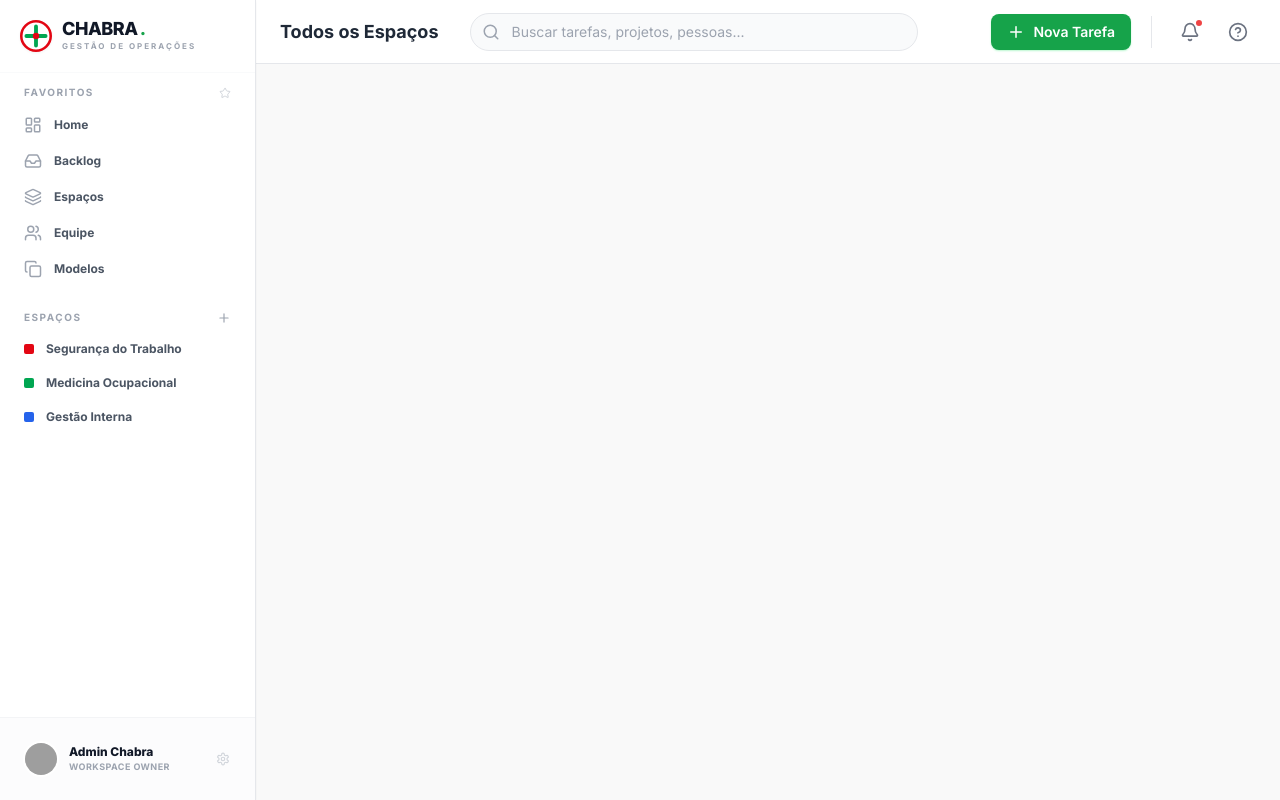
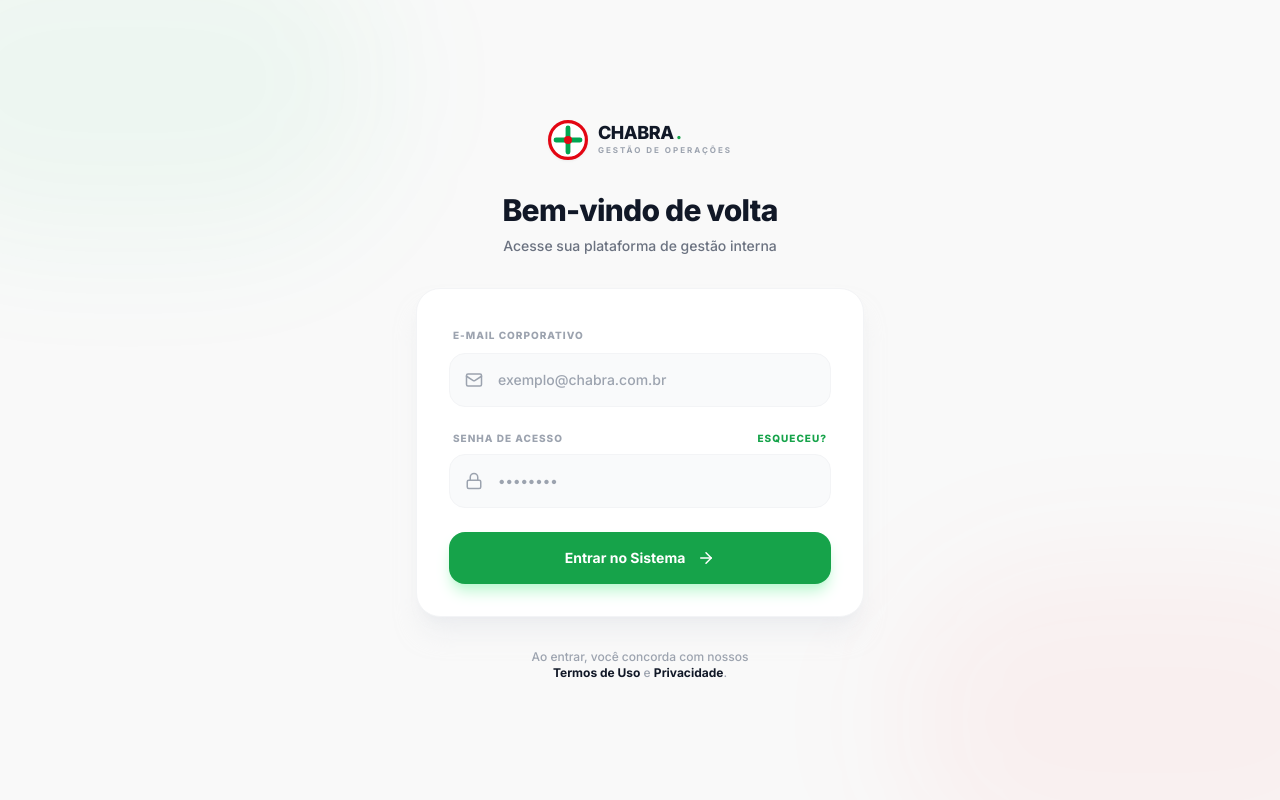
Before and after one commit to joaojefferson-hash/CHABRA, a React (Vite) app: page /#/login in a window 1280 px wide. Built offline with nearby package versions, Linux system fonts and the light colour scheme; grey boxes are pictures that could not be loaded.

Commit message:
Pagina de criação de login

```diff
--- a/App.tsx
+++ b/App.tsx
@@ -1,18 +1,26 @@
 
 import React, { useState, useMemo } from 'react';
-/* Fix: Import HashRouter as Router, Routes, and Route from react-router-dom */
-import { HashRouter as Router, Routes, Route } from 'react-router-dom';
+import { HashRouter as Router, Routes, Route, Navigate } from 'react-router-dom';
+import { AuthProvider, useAuth } from './context/AuthContext.tsx';
 import { Sidebar } from './components/Sidebar.tsx';
 import { TopBar } from './components/TopBar.tsx';
 import { Dashboard } from './pages/Dashboard.tsx';
 import { Tasks } from './pages/Tasks.tsx';
 import { Users } from './pages/Users.tsx';
 import { Templates } from './pages/Templates.tsx';
+import { Login } from './pages/Login.tsx';
 import { mockTasks as initialTasks, mockProjects as initialProjects } from './store.ts';
 import { Task, Project } from './types.ts';
 import { STATUS_CONFIG as initialStatusConfig } from './constants.tsx';
 
-const App: React.FC = () => {
+// Componente para proteger rotas privadas
+const PrivateRoute: React.FC<{ children: React.ReactNode }> = ({ children }) => {
+  const { isAuthenticated } = useAuth();
+  return isAuthenticated ? <>{children}</> : <Navigate to="/login" />;
+};
+
+const AppContent: React.FC = () => {
+  const { isAuthenticated } = useAuth();
   const [tasks, setTasks] = useState<Task[]>(initialTasks);
   const [projects, setProjects] = useState<Project[]>(initialProjects);
   const [activeProjectId, setActiveProjectId] = useState<string | null>(null);
@@ -92,8 +100,16 @@ const App: React.FC = () => {
     }
   };
 
+  if (!isAuthenticated) {
     return (
-    <Router>
+      <Routes>
+        <Route path="/login" element={<Login />} />
+        <Route path="*" element={<Navigate to="/login" />} />
+      </Routes>
+    );
+  }
+
+  return (
     <div className="flex h-screen bg-gray-50 overflow-hidden">
       <Sidebar
         projects={projects}
@@ -124,11 +140,21 @@ const App: React.FC = () => {
             } />
             <Route path="/users" element={<Users />} />
             <Route path="/templates" element={<Templates />} />
+            <Route path="*" element={<Navigate to="/" />} />
           </Routes>
         </main>
       </div>
     </div>
+  );
+};
+
+const App: React.FC = () => {
+  return (
+    <AuthProvider>
+      <Router>
+        <AppContent />
       </Router>
+    </AuthProvider>
   );
 };
 
--- a/components/Sidebar.tsx
+++ b/components/Sidebar.tsx
@@ -1,11 +1,11 @@
 
 import React from 'react';
-/* Fix: Import NavLink and useNavigate from react-router-dom */
 import { NavLink, useNavigate } from 'react-router-dom';
 import { Logo } from './Logo';
 import { NAVIGATION_ITEMS } from '../constants';
 import { Project } from '../types';
-import { Plus, ChevronDown, Star, Settings, Trash2, Edit2 } from 'lucide-react';
+import { useAuth } from '../context/AuthContext.tsx';
+import { Plus, ChevronDown, Star, Settings, Trash2, Edit2, LogOut } from 'lucide-react';
 
 interface SidebarProps {
   projects: Project[];
@@ -25,10 +25,17 @@ export const Sidebar: React.FC<SidebarProps> = ({
   onEditProject
 }) => {
   const navigate = useNavigate();
+  const { logout, user } = useAuth();
 
   const handleProjectClick = (id: string) => {
     onSelectProject(id);
     navigate('/tasks');
+  };
+
+  const handleLogout = () => {
+    if (confirm("Deseja realmente sair do sistema?")) {
+      logout();
+    }
   };
 
   return (
@@ -119,21 +126,29 @@ export const Sidebar: React.FC<SidebarProps> = ({
         </div>
       </nav>
 
-      <div className="p-4 border-t border-gray-100 bg-gray-50/50">
+      <div className="p-4 border-t border-gray-100 bg-gray-50/50 space-y-2">
         <div className="flex items-center gap-3 p-2 rounded-lg hover:bg-white transition-all cursor-pointer border border-transparent hover:border-gray-200">
           <div className="relative">
             <img
-              src="https://picsum.photos/seed/admin/100"
+              src={user?.avatar || "https://picsum.photos/seed/admin/100"}
               alt="User"
               className="w-8 h-8 rounded-full ring-2 ring-white"
             />
           </div>
           <div className="flex-1 overflow-hidden">
-            <p className="text-xs font-extrabold text-gray-900 truncate">Admin Chabra</p>
-            <p className="text-[9px] text-gray-400 font-bold uppercase tracking-wider">Workspace Owner</p>
+            <p className="text-xs font-extrabold text-gray-900 truncate">{user?.name || "Usuário"}</p>
+            <p className="text-[9px] text-gray-400 font-bold uppercase tracking-wider">{user?.role === 'ADMIN' ? 'Administrador' : 'Colaborador'}</p>
           </div>
           <Settings size={14} className="text-gray-300" />
         </div>
+
+        <button
+          onClick={handleLogout}
+          className="w-full flex items-center gap-3 px-3 py-2 text-xs font-bold text-red-500 hover:bg-red-50 rounded-md transition-all group"
+        >
+          <LogOut size={16} className="group-hover:translate-x-0.5 transition-transform" />
+          <span>Sair do Sistema</span>
+        </button>
       </div>
     </aside>
   );
--- /dev/null
+++ b/context/AuthContext.tsx
@@ -0,0 +1,52 @@
+
+import React, { createContext, useContext, useState, ReactNode } from 'react';
+import { User } from '../types.ts';
+import { mockUsers } from '../store.ts';
+
+interface AuthContextType {
+  user: User | null;
+  login: (email: string, pass: string) => Promise<boolean>;
+  logout: () => void;
+  isAuthenticated: boolean;
+}
+
+const AuthContext = createContext<AuthContextType | undefined>(undefined);
+
+export const AuthProvider: React.FC<{ children: ReactNode }> = ({ children }) => {
+  const [user, setUser] = useState<User | null>(() => {
+    const saved = localStorage.getItem('chabra_user');
+    return saved ? JSON.parse(saved) : null;
+  });
+
+  const login = async (email: string, pass: string): Promise<boolean> => {
+    // Simulação de delay de rede
+    await new Promise(resolve => setTimeout(resolve, 800));
+
+    const foundUser = mockUsers.find(u => u.email === email);
+    if (foundUser) {
+      setUser(foundUser);
+      localStorage.setItem('chabra_user', JSON.stringify(foundUser));
+      return true;
+    }
+    return false;
+  };
+
+  const logout = () => {
+    setUser(null);
+    localStorage.removeItem('chabra_user');
+  };
+
+  return (
+    <AuthContext.Provider value={{ user, login, logout, isAuthenticated: !!user }}>
+      {children}
+    </AuthContext.Provider>
+  );
+};
+
+export const useAuth = () => {
+  const context = useContext(AuthContext);
+  if (context === undefined) {
+    throw new Error('useAuth deve ser usado dentro de um AuthProvider');
+  }
+  return context;
+};
--- /dev/null
+++ b/pages/Login.tsx
@@ -0,0 +1,126 @@
+
+import React, { useState } from 'react';
+import { useAuth } from '../context/AuthContext.tsx';
+import { Logo } from '../components/Logo.tsx';
+import { Mail, Lock, Loader2, ArrowRight, AlertCircle } from 'lucide-react';
+
+export const Login: React.FC = () => {
+  const { login } = useAuth();
+  const [email, setEmail] = useState('');
+  const [password, setPassword] = useState('');
+  const [isLoading, setIsLoading] = useState(false);
+  const [error, setError] = useState<string | null>(null);
+
+  const handleSubmit = async (e: React.FormEvent) => {
+    e.preventDefault();
+    setIsLoading(true);
+    setError(null);
+
+    try {
+      const success = await login(email, password);
+      if (!success) {
+        setError('Credenciais inválidas. Tente admin@chabra.com.br');
+      }
+    } catch (err) {
+      setError('Ocorreu um erro ao tentar entrar.');
+    } finally {
+      setIsLoading(false);
+    }
+  };
+
+  return (
+    <div className="min-h-screen bg-[#F9F9F9] flex flex-col items-center justify-center p-6 relative overflow-hidden">
+      {/* Elementos decorativos de fundo */}
+      <div className="absolute top-[-10%] left-[-10%] w-[40%] h-[40%] bg-green-500/5 rounded-full blur-3xl" />
+      <div className="absolute bottom-[-10%] right-[-10%] w-[40%] h-[40%] bg-red-500/5 rounded-full blur-3xl" />
+
+      <div className="w-full max-w-md space-y-8 relative">
+        <div className="flex flex-col items-center text-center">
+          <Logo size="lg" />
+          <h2 className="mt-8 text-3xl font-black text-gray-900 tracking-tight">
+            Bem-vindo de volta
+          </h2>
+          <p className="mt-2 text-sm text-gray-500 font-medium">
+            Acesse sua plataforma de gestão interna
+          </p>
+        </div>
+
+        <div className="bg-white p-8 rounded-3xl shadow-xl shadow-gray-200/50 border border-gray-100">
+          <form onSubmit={handleSubmit} className="space-y-6">
+            {error && (
+              <div className="flex items-center gap-3 p-4 bg-red-50 border border-red-100 rounded-2xl text-red-600 text-xs font-bold animate-in fade-in slide-in-from-top-2">
+                <AlertCircle size={18} />
+                <span>{error}</span>
+              </div>
+            )}
+
+            <div className="space-y-2">
+              <label className="text-[10px] font-black text-gray-400 uppercase tracking-widest ml-1">
+                E-mail Corporativo
+              </label>
+              <div className="relative group">
+                <div className="absolute left-4 top-1/2 -translate-y-1/2 text-gray-400 group-focus-within:text-green-600 transition-colors">
+                  <Mail size={18} />
+                </div>
+                <input
+                  type="email"
+                  required
+                  value={email}
+                  onChange={(e) => setEmail(e.target.value)}
+                  placeholder="exemplo@chabra.com.br"
+                  className="w-full pl-12 pr-4 py-4 bg-gray-50 border border-gray-100 rounded-2xl text-sm outline-none focus:ring-4 focus:ring-green-500/10 focus:border-green-500/50 focus:bg-white transition-all font-medium"
+                />
+              </div>
+            </div>
+
+            <div className="space-y-2">
+              <div className="flex justify-between items-center px-1">
+                <label className="text-[10px] font-black text-gray-400 uppercase tracking-widest">
+                  Senha de Acesso
+                </label>
+                <a href="#" className="text-[10px] font-black text-green-600 hover:text-green-700 uppercase tracking-widest">
+                  Esqueceu?
+                </a>
+              </div>
+              <div className="relative group">
+                <div className="absolute left-4 top-1/2 -translate-y-1/2 text-gray-400 group-focus-within:text-green-600 transition-colors">
+                  <Lock size={18} />
+                </div>
+                <input
+                  type="password"
+                  required
+                  value={password}
+                  onChange={(e) => setPassword(e.target.value)}
+                  placeholder="••••••••"
+                  className="w-full pl-12 pr-4 py-4 bg-gray-50 border border-gray-100 rounded-2xl text-sm outline-none focus:ring-4 focus:ring-green-500/10 focus:border-green-500/50 focus:bg-white transition-all font-medium"
+                />
+              </div>
+            </div>
+
+            <button
+              type="submit"
+              disabled={isLoading}
+              className="w-full flex items-center justify-center gap-3 py-4 bg-green-600 hover:bg-green-700 disabled:bg-gray-200 text-white rounded-2xl font-bold text-sm transition-all shadow-lg shadow-green-200 active:scale-[0.98]"
+            >
+              {isLoading ? (
+                <Loader2 size={20} className="animate-spin" />
+              ) : (
+                <>
+                  <span>Entrar no Sistema</span>
+                  <ArrowRight size={18} />
+                </>
+              )}
+            </button>
+          </form>
+        </div>
+
+        <div className="text-center space-y-4">
+          <p className="text-xs text-gray-400 font-medium">
+            Ao entrar, você concorda com nossos <br />
+            <span className="text-gray-900 font-bold cursor-pointer hover:underline">Termos de Uso</span> e <span className="text-gray-900 font-bold cursor-pointer hover:underline">Privacidade</span>.
+          </p>
+        </div>
+      </div>
+    </div>
+  );
+};
```
Lines whose indentation alone changed are shown as unchanged.
